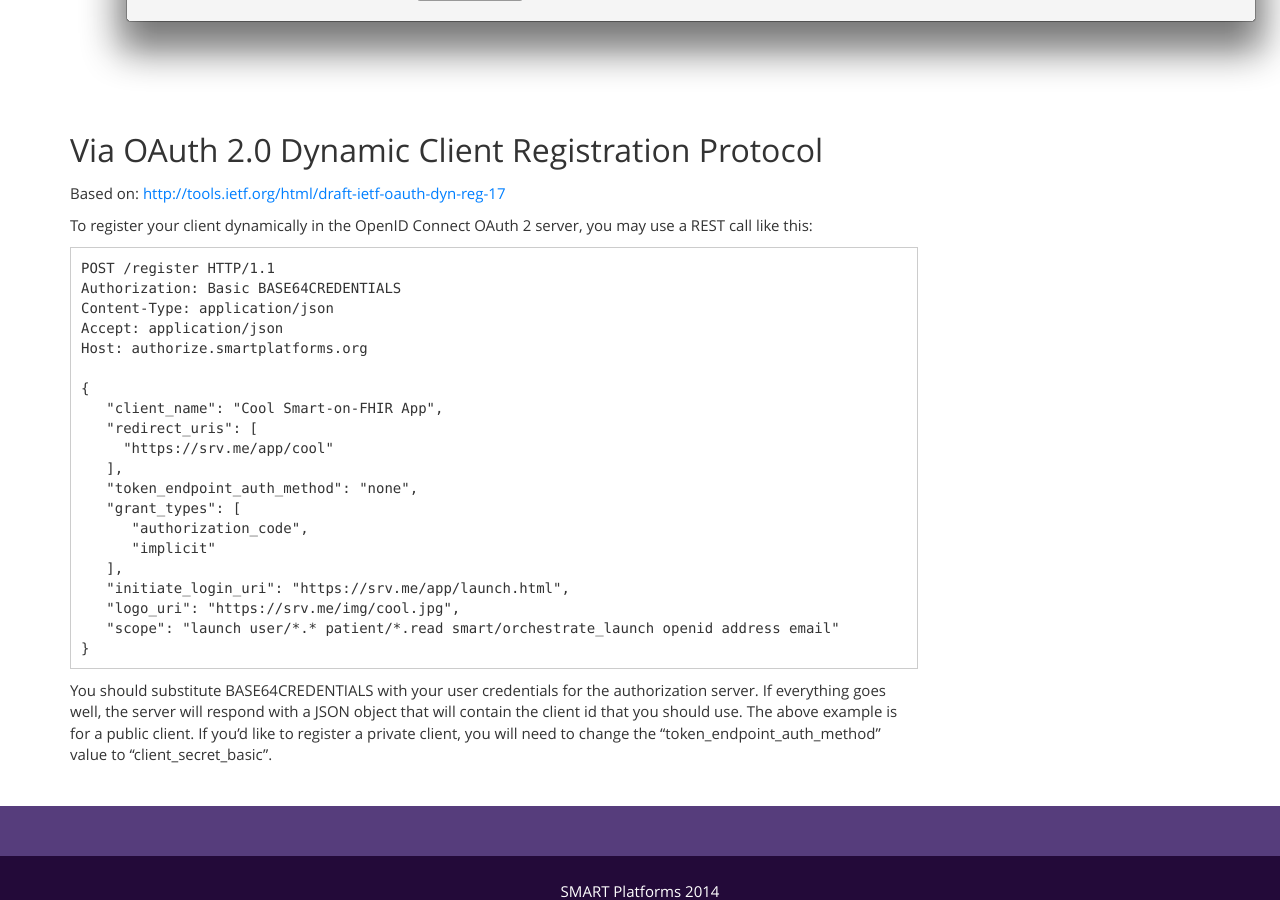
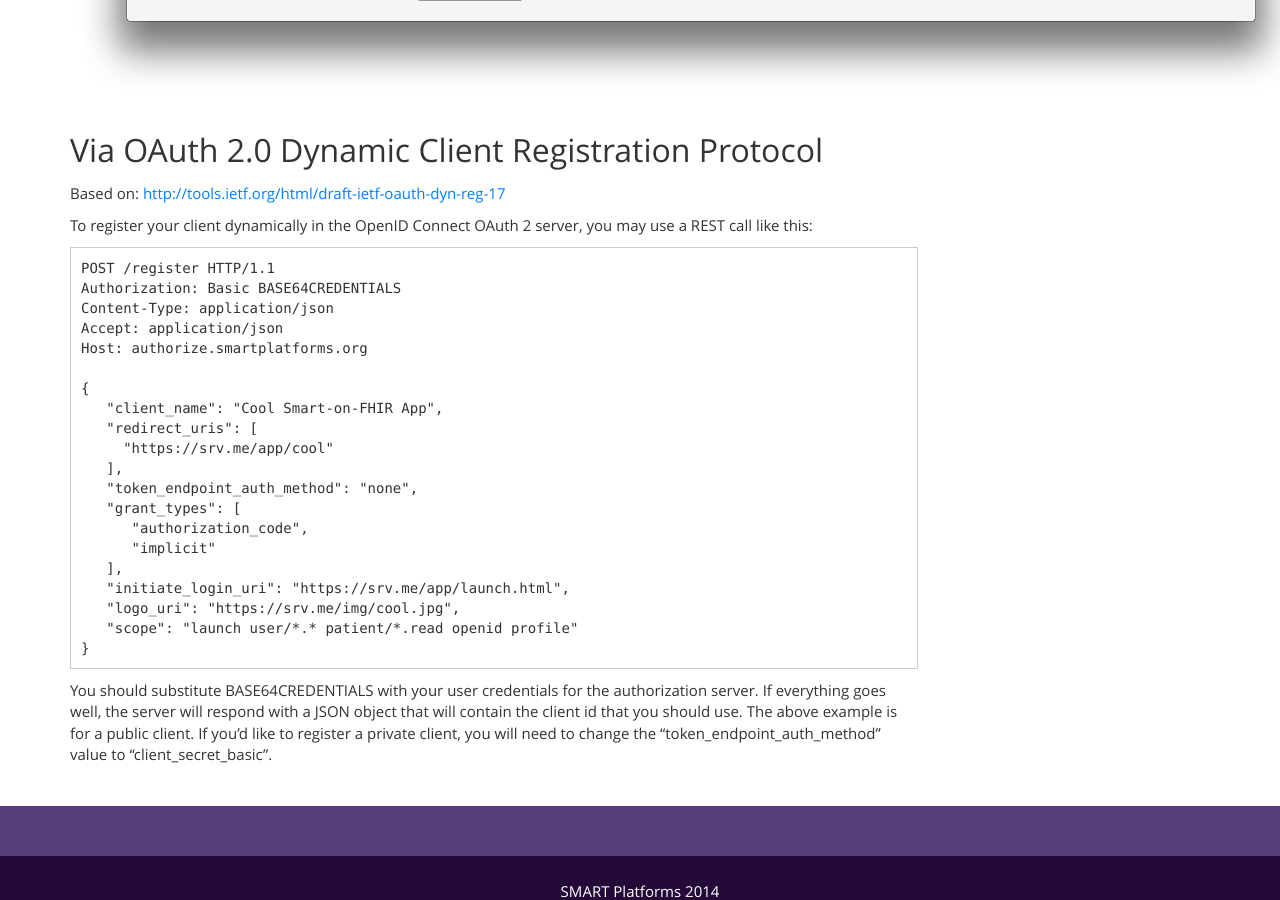
Before and after one commit to smart-on-fhir/smart-on-fhir.github.io, a Jekyll site: the page built from sandbox/howto/index.md, in a window 1280 px wide and 900 px high, scrolled down 7344 px. Built offline with Jekyll 4.4.1, drawn with Linux system fonts in a browser that asks for light colours; Markdown is read by kramdown in place of the engine named in the settings.

Commit message:
Fixed default scopes when explaining registration

````diff
--- a/sandbox/howto/index.md
+++ b/sandbox/howto/index.md
@@ -103,7 +103,7 @@ Host: authorize.smartplatforms.org
    ],
    "initiate_login_uri": "https://srv.me/app/launch.html",
    "logo_uri": "https://srv.me/img/cool.jpg",
-   "scope": "launch user/*.* patient/*.read smart/orchestrate_launch openid address email"
+   "scope": "launch user/*.* patient/*.read openid profile"
 }
 ```
 
````
